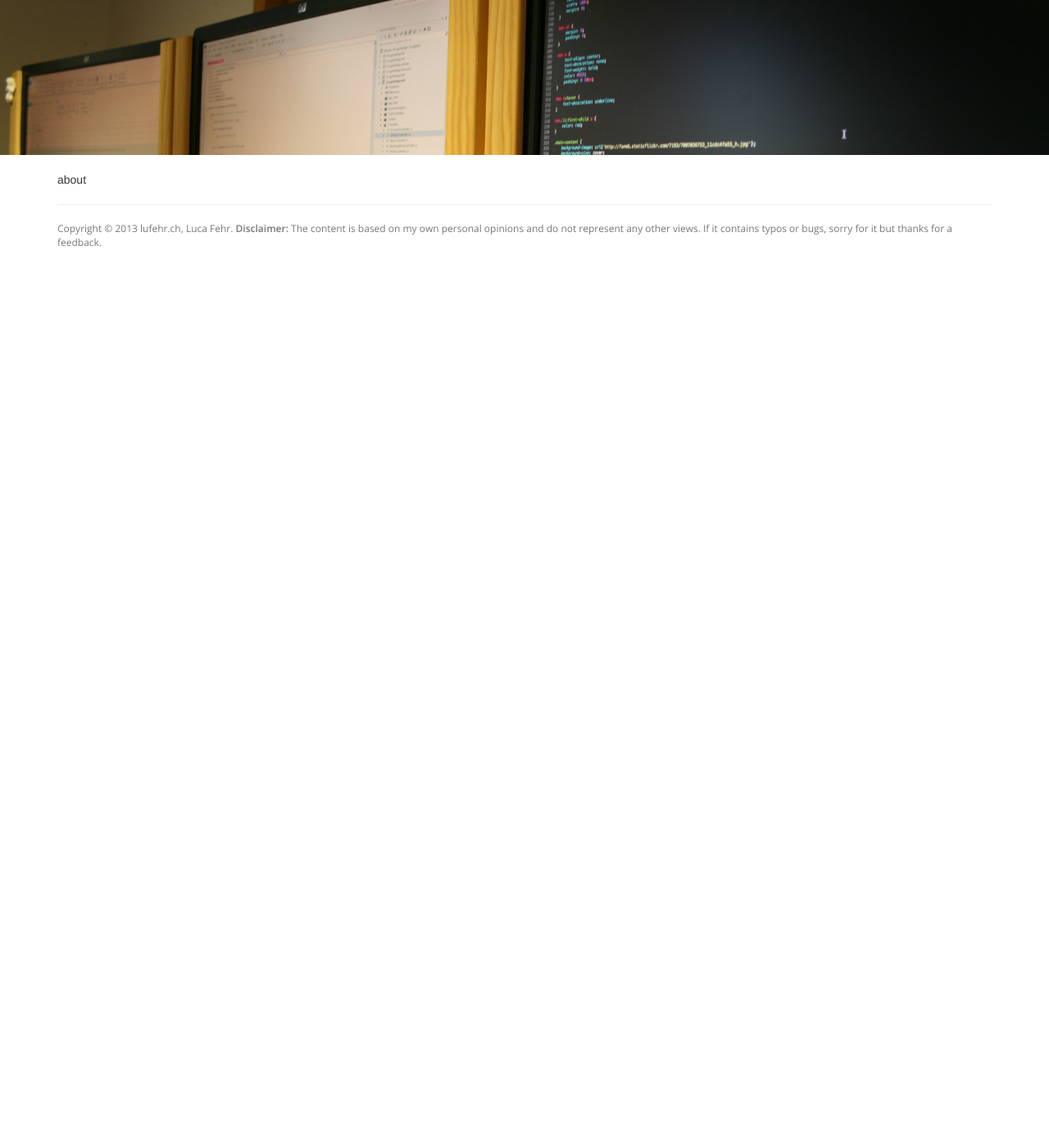
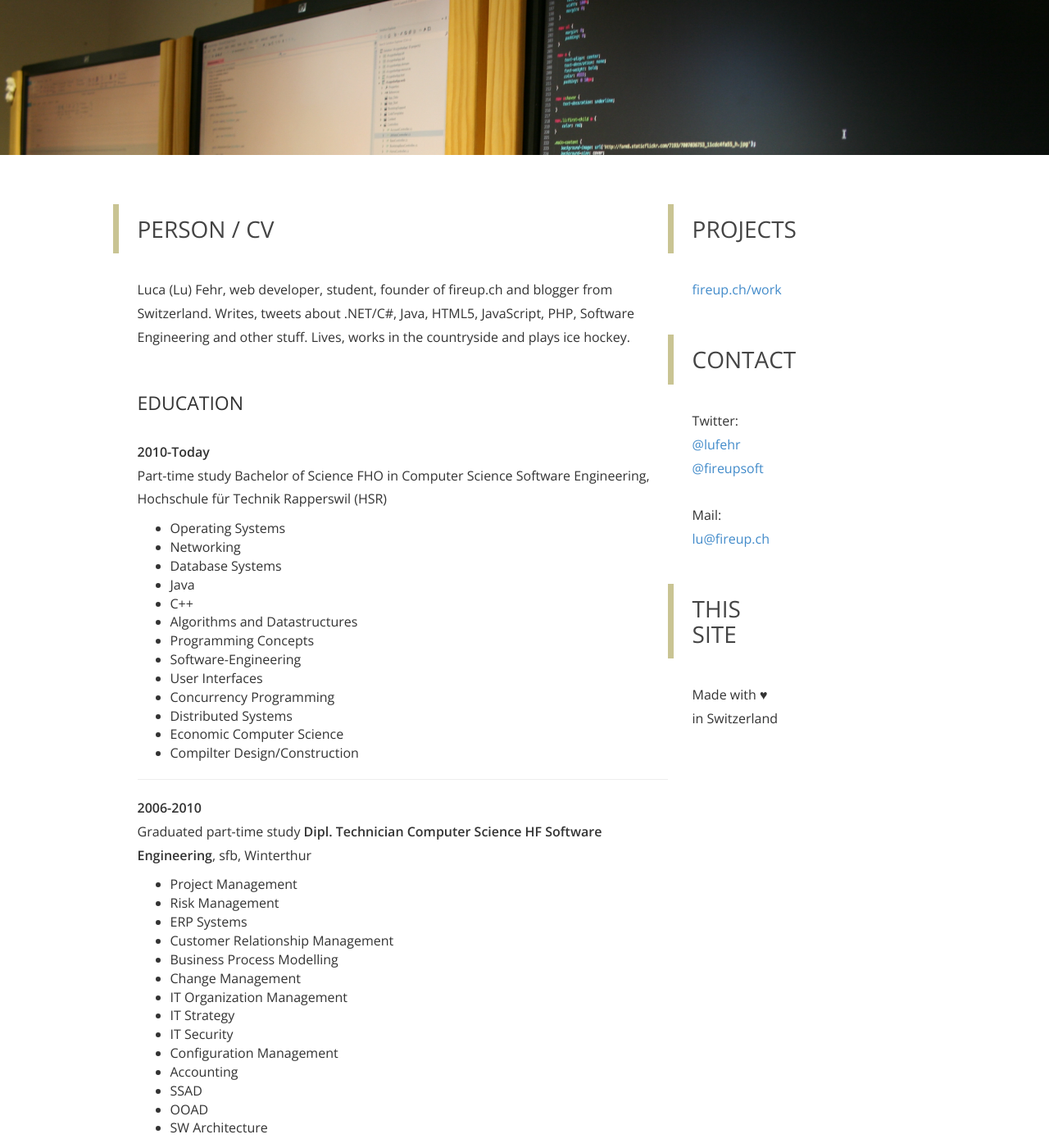
Before and after one commit to lufehr/lufehr.github.io, a Jekyll site: the page built from about.html, in a window 1280 px wide and 1400 px high, scrolled down 214 px. Shown: the whole window at 82% size. Built offline with Jekyll 4.4.1, drawn with Linux system fonts in a browser that asks for light colours; Markdown is read by kramdown in place of the engine named in the settings; comment, search, counter and statistics services are not loaded; before the commit the page ends 900 px from its top, so only the background shows below that; some of the changed text lies outside the part shown.

Commit message:
Design updated

```diff
--- a/_layouts/default.html
+++ b/_layouts/default.html
@@ -1,6 +1,7 @@
 <!DOCTYPE html>
 <html>
   <head>
+    <meta charset="utf-8">
     <title>{{ page.title }}</title>
     <meta name="viewport" content="width=device-width, initial-scale=1.0">
     <!-- Bootstrap -->
@@ -29,31 +30,36 @@
 
   <div class="container header">
     <div class="row">
-        <div class="col-lg-12">
-          <h1>LU<strong>FEHR</strong></h1>
+      <div class="col-md-10 col-md-offset-1">
+        <div class="row">
+          <div class="col-md-12">
+            <h1><strong>LU</strong>FEHR</h1>
           </div>
-        <div class="col-lg-8">
+          <div class="col-md-12">
             <ul>
-            <li><a href="">Articles</a></li>
-            <li><a href="">About</a></li>
+              <li><a href="/">ARTICLES</a></li>
+              <li><a href="/about.html">ABOUT</a></li>
             </ul>
-        </div>
-        <div class="col-lg-4">
                         <div class="pull-right">
               <a href="http://twitter.com/lufehr" target="_blank">Twitter</a> / <a href="mailto:lu@fireup.ch">Email</a>
             </div>
           </div>
         </div>
       </div>
+    </div>
+  </div>
 
-    <div class="header-image"></div>
+    <div class="header-image header-{{page.header}}"></div>
+
 
     <div class="container">
       <div class="row">
-        <div class="col-lg-12">
+        <div class="col-md-10 col-md-offset-1">
+          <div class="row">
+            <div class="col-md-12">
               {{ content }}
             </div>
-        <div class="col-lg-12 copy">
+            <div class="col-md-12 copy">
               <hr>
               <p>
                   Copyright &copy; 2013 lufehr.ch, Luca Fehr. <strong>Disclaimer:</strong> The content is based on my own personal opinions and do not represent any other views. If it contains typos or bugs, sorry for it but thanks for a feedback.
@@ -61,6 +67,9 @@
             </div>
           </div>
         </div>
+      </div>
+    </div>
+
 
     <!-- jQuery (necessary for Bootstrap's JavaScript plugins) -->
     <script src="//code.jquery.com/jquery.js"></script>
@@ -68,5 +77,19 @@
     <script src="/js/bootstrap.min.js"></script>
 
     <script>hljs.initHighlightingOnLoad();</script>
+
+    <script type="text/javascript">
+        /* * * CONFIGURATION VARIABLES: EDIT BEFORE PASTING INTO YOUR WEBPAGE * * */
+        var disqus_shortname = 'lufehrch'; // required: replace example with your forum shortname
+
+        /* * * DON'T EDIT BELOW THIS LINE * * */
+        (function() {
+            var dsq = document.createElement('script'); dsq.type = 'text/javascript'; dsq.async = true;
+            dsq.src = '//' + disqus_shortname + '.disqus.com/embed.js';
+            (document.getElementsByTagName('head')[0] || document.getElementsByTagName('body')[0]).appendChild(dsq);
+        })();
+    </script>
+
+
   </body>
 </html>
--- a/about.html
+++ b/about.html
@@ -3,4 +3,97 @@ layout: default
 title: lufehr.ch
 ---
 
-about
+<div class="row about">
+	<div class="col-md-10 col-offset-1">
+		<div class="row">
+			<div class="col-md-10">
+				<h1>PERSON / CV</h1>
+				<p>
+				Luca (Lu) Fehr, web developer, student, founder of fireup.ch and blogger from Switzerland. Writes, tweets about .NET/C#, Java, HTML5, JavaScript, PHP, Software Engineering and other stuff. Lives, works in the countryside and plays ice hockey.
+				</p>
+				<br>
+				<h2>EDUCATION</h2><br>
+				<p>
+					<strong>2010-Today</strong><br>
+					Part-time study Bachelor of Science FHO in Computer Science Software Engineering, Hochschule für Technik Rapperswil (HSR)
+					<ul>
+						<li>Operating Systems</li>
+						<li>Networking</li>
+						<li>Database Systems</li>
+						<li>Java</li>
+						<li>C++</li>
+						<li>Algorithms and Datastructures</li>
+						<li>Programming Concepts</li>
+						<li>Software-Engineering</li>
+						<li>User Interfaces</li>
+						<li>Concurrency Programming</li>
+						<li>Distributed Systems</li>
+						<li>Economic Computer Science</li>
+						<li>Compilter Design/Construction</li>
+					</ul>
+				</p>
+				<hr>
+				<p>
+					<strong>2006-2010</strong><br>
+					Graduated part-time study <strong>Dipl. Technician Computer Science HF Software Engineering</strong>, sfb, Winterthur
+					<ul>
+						<li>Project Management</li>
+						<li>Risk Management</li>
+						<li>ERP Systems</li>
+						<li>Customer Relationship Management</li>
+						<li>Business Process Modelling</li>
+						<li>Change Management</li>
+						<li>IT Organization Management</li>
+						<li>IT Strategy</li>
+						<li>IT Security</li>
+						<li>Configuration Management</li>
+						<li>Accounting</li>
+						<li>SSAD</li>
+						<li>OOAD</li>
+						<li>SW Architecture</li>
+					</ul>
+				</p>
+				<hr>
+				<p>
+					<strong>2002-2006</strong><br>
+					Apprenticeship <strong>Computer Scientist</strong>, Reselec AG, Bülach
+				</p>
+				<br>
+				<h2>WORK</h2><br>
+				<p>
+					<strong>01/2012-Today</strong><br>
+					<strong>CEO/Developer</strong>, fireup Software Solutions (fireup.ch)
+				</p>
+				<hr>
+				<p>
+					<strong>2006-2012</strong><br>
+					<strong>System-/Software Engineer</strong>, Swiss Internet Service Provider (ISP)
+				</p>
+				<hr>
+				<p>
+					<strong>2002-2006</strong><br>
+					<strong>System Engineer &amp; Support</strong>, Reselec AG, Bülach
+				</p>
+
+			</div>
+			<div class="col-md-2">
+				<h1>PROJECTS</h1>
+				<p>
+					<a href="http://fireup.ch/work" target="_blank">fireup.ch/work</a>
+				</p>
+				<h1>CONTACT</h1>
+				<p>
+					Twitter:<br>
+					<a href="http://twitter.com/lufehr" target="_blank">@lufehr</a><br>
+					<a href="http://twitter.com/fireupsoft" target="_blank">@fireupsoft</a><br><br>
+					Mail:<br> <a href="mailto: lu@fireup.ch">lu@fireup.ch</a>
+				</p>
+				<h1>THIS SITE</h1>
+				<p>
+					Made with &#9829; <br>in Switzerland
+				</p>
+
+			</div>
+		</div>
+	</div>
+</div>
--- a/css/style.less
+++ b/css/style.less
@@ -32,7 +32,7 @@
 }
 
 .header-image {
-	background-image: url(../img/bg/01.jpg);;
+	background-image: url(../img/bg/01.jpg);
 	-webkit-background-size: cover;
 	-moz-background-size: cover;
 	-o-background-size: cover;
@@ -43,6 +43,14 @@
     //-webkit-filter: grayscale(100%); /* Chrome 19+, Safari 6+, Safari 6+ iOS */
 
     margin-bottom: 20px;
+}
+
+.header-2 {
+	background-image: url(../img/bg/02.jpg);
+}
+
+.header-3 {
+	background-image: url(../img/bg/03.jpg);
 }
 
 .post-list {
@@ -76,7 +84,7 @@ article {
 		font-family: @textfont;
 	}
 
-	.title {
+	.posttitle {
 
 		text-transform: uppercase;
 		font-size: 28px;
@@ -89,12 +97,17 @@ article {
 
 	}
 
+	ul {
+		font-family: @textfont;
+		font-size: 16px;
+	}
+
 	h1 {
 		text-transform: uppercase;
-		font-size: 25px;
+		font-size: 24px;
 		margin: 40px -30px 30px -30px;
-		padding: 15px 30px 15px 23px;
-		border-left: 5px solid #c9c493;
+		padding: 10px 25px 10px 20px;
+		border-left: 4px solid #c9c493;
 		font-weight: 200;
 		color: #444;
 		font-family: @textfont;
@@ -116,6 +129,7 @@ article {
 	p {
 		font-family: @textfont;
 		font-size: 16px;
+		line-height: 1.8;
 	}
 }
 
@@ -146,6 +160,11 @@ blockquote {
 
 	}
 
+	p {
+		font-family: @textfont;
+		font-size: 16px;
+	}
+
 }
 
 .copy {
@@ -154,7 +173,73 @@ blockquote {
 
 	p {
 		font-family: @textfont;
-		font-size: 12px;
+		font-size: 14px;
 		color: #777;
 	}
 }
+
+.about {
+
+	font-family: @textfont;
+	font-size: 16px;
+
+	h1 {
+		text-transform: uppercase;
+		font-size: 28px;
+		margin: 40px -30px 30px -30px;
+		padding: 15px 30px 15px 23px;
+		border-left: 7px solid #c9c493;
+		font-weight: 300;
+		color: #444;
+		font-family: @textfont;
+	}
+
+	h2, h3, h4, h5, h6 {
+		font-family: @textfont;
+		font-weight: 200;
+	}
+
+	h2 {
+		font-size: 23px;
+	}
+
+	h3 {
+		font-size: 20px;
+	}
+
+	p {
+		font-family: @textfont;
+		font-size: 16px;
+		line-height: 1.8;
+	}
+
+	ul {
+		font-family: @textfont;
+		font-size: 16px;
+	}
+
+}
+
+.comments {
+
+	margin-bottom: 40px;
+
+	h1 {
+
+		text-transform: uppercase;
+		font-size: 28px;
+		margin: 40px -30px 30px -30px;
+		padding: 15px 30px 15px 23px;
+		border-left: 7px solid #c9c493;
+		font-weight: 300;
+		color: #444;
+		font-family: @textfont;
+
+	}
+
+	p {
+		font-family: @textfont;
+		font-size: 16px;
+	}
+
+}
```
Also changed, not shown: _layouts/post.html (+21 -7 lines), _posts/2012-09-08-java-threads.md (added, +75 -0 lines), _posts/2013-03-04-kirby-love.md (added, +54 -0 lines), _posts/2013-03-19-webdev-git-workflow.md (+2 -1 lines), assets/2013-03-04-kirby-love/01.jpg (added), assets/2013-03-04-kirby-love/02.jpg (added), assets/2013-03-04-kirby-love/03.jpg (added), img/bg/02.jpg (added), img/bg/03.jpg (added). Lines whose indentation alone changed are shown as unchanged.
